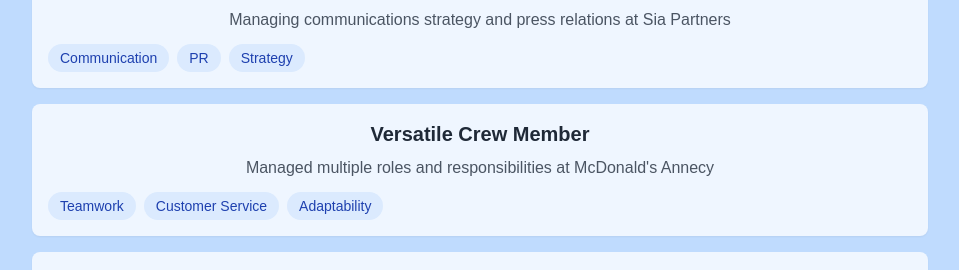
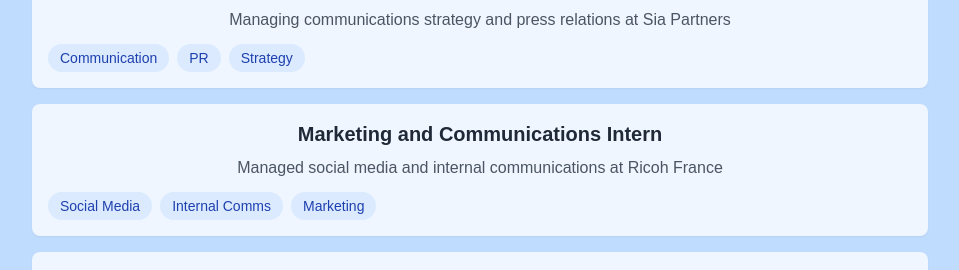
Before and after one commit to bolyderiz/my-portfolio, a Next.js app: page / in a window 1280 px wide. Shown: the part 1100-1370 px from the top of the page, without its empty margins (160-1119 px from the left). Built offline with nearby package versions, Linux system fonts and the light colour scheme.

Commit message:
Experience Change

```diff
--- a/src/app/page.tsx
+++ b/src/app/page.tsx
@@ -222,14 +222,14 @@ export default function Portfolio() {
               </div>
             </div>
 
-            {/* McDonald's */}
+            {/* Ricoh (replacing McDonald's) */}
             <div className="bg-blue-50 rounded-lg p-4 shadow-sm">
-              <h3 className="text-xl font-semibold text-gray-800 mb-2">Versatile Crew Member</h3>
-              <p className="text-gray-600 mb-3">Managed multiple roles and responsibilities at McDonald's Annecy</p>
+              <h3 className="text-xl font-semibold text-gray-800 mb-2">Marketing and Communications Intern</h3>
+              <p className="text-gray-600 mb-3">Managed social media and internal communications at Ricoh France</p>
               <div className="flex flex-wrap gap-2">
-                <span className="bg-blue-100 text-blue-800 px-3 py-1 rounded-full text-sm">Teamwork</span>
-                <span className="bg-blue-100 text-blue-800 px-3 py-1 rounded-full text-sm">Customer Service</span>
-                <span className="bg-blue-100 text-blue-800 px-3 py-1 rounded-full text-sm">Adaptability</span>
+                <span className="bg-blue-100 text-blue-800 px-3 py-1 rounded-full text-sm">Social Media</span>
+                <span className="bg-blue-100 text-blue-800 px-3 py-1 rounded-full text-sm">Internal Comms</span>
+                <span className="bg-blue-100 text-blue-800 px-3 py-1 rounded-full text-sm">Marketing</span>
               </div>
             </div>
 
```
